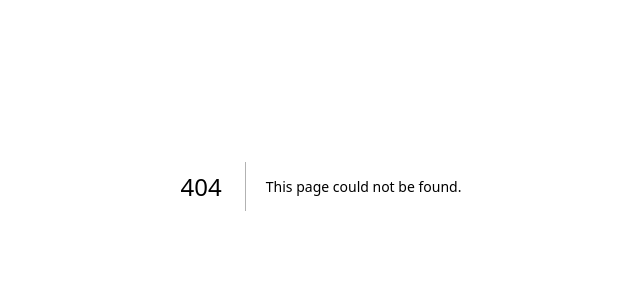
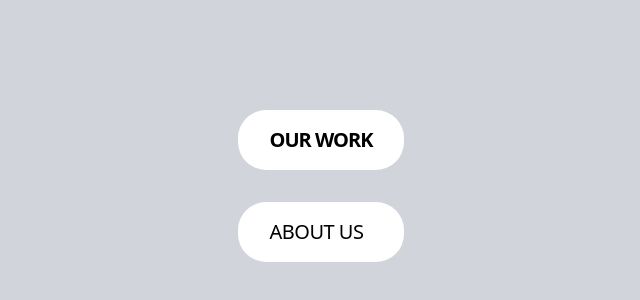
Before and after one commit to Divnoor-4602/animation-library, a Next.js app: page /creative-buttons in a window 1280 px wide. Before the commit this address had no page. Shown: the part 214-514 px from the top of the page, without its empty margins (319-959 px from the left). Built offline with nearby package versions, Linux system fonts and the light colour scheme.

Commit message:
Add Creative Buttons page with animated buttons and link from main page

```diff
--- /dev/null
+++ b/app/creative-buttons/page.tsx
@@ -0,0 +1,12 @@
+import CreativeButtons from "@/components/creative-buttons/CreativeButtons";
+import React from "react";
+
+const page = () => {
+  return (
+    <>
+      <CreativeButtons />
+    </>
+  );
+};
+
+export default page;
--- a/app/page.tsx
+++ b/app/page.tsx
@@ -58,6 +58,11 @@ const page = () => {
             Zoop
           </button>
         </Link>
+        <Link href={"/creative-buttons"}>
+          <button className="bg-indigo-600 text-white px-4 py-2 rounded-lg">
+            Creative Buttons
+          </button>
+        </Link>
       </div>
     </div>
   );
--- /dev/null
+++ b/components/creative-buttons/CreativeButtons.tsx
@@ -0,0 +1,90 @@
+"use client";
+
+import React from "react";
+import { delay, motion } from "motion/react";
+
+const CreativeButtons = () => {
+  return (
+    <main className="h-screen grid  place-content-center bg-gray-300 gap-8">
+      <PushButton />
+      <AboutButton />
+    </main>
+  );
+};
+
+const PushButton = () => {
+  const textVariants = {
+    initial: {
+      y: 0,
+    },
+
+    hovered: {
+      y: "-150%",
+    },
+  };
+
+  const boxVariants = {
+    intial: {
+      y: "100%",
+      scale: 0,
+    },
+    hovered: {
+      y: 0,
+      scale: 1,
+    },
+  };
+
+  return (
+    <>
+      <motion.div
+        className="uppercase font-bold bg-white py-4 px-8 rounded-[28px] overflow-hidden text-nowrap relative"
+        initial="intial"
+        whileHover={"hovered"}
+      >
+        <motion.div
+          className="tracking-tighter font-bold text-xl"
+          variants={textVariants}
+        >
+          Our work
+        </motion.div>
+        {/* animatable background */}
+        <motion.div
+          className="absolute inset-0 flex items-center justify-center  rounded-[28px] bg-yellow-300"
+          variants={boxVariants}
+          transition={{ duration: 0.25 }}
+        >
+          {/* Our work */}
+        </motion.div>
+        {/* animatable text */}
+        <motion.div
+          className="absolute inset-0 flex items-center justify-center text-xl font-bold tracking-tighter"
+          variants={{
+            intial: {
+              y: "100%",
+            },
+            hovered: {
+              y: 0,
+            },
+          }}
+          transition={{ duration: 0.25 }}
+        >
+          Our Work
+        </motion.div>
+      </motion.div>
+    </>
+  );
+};
+
+const AboutButton = () => {
+  return (
+    <>
+      <div className="rounded-[28px] px-8 py-4 bg-white relative overflow-hidden">
+        <div className="text-xl font-medium tracking-tight uppercase">
+          About us
+        </div>
+      </div>
+    </>
+  );
+};
+
+export default CreativeButtons;
```
